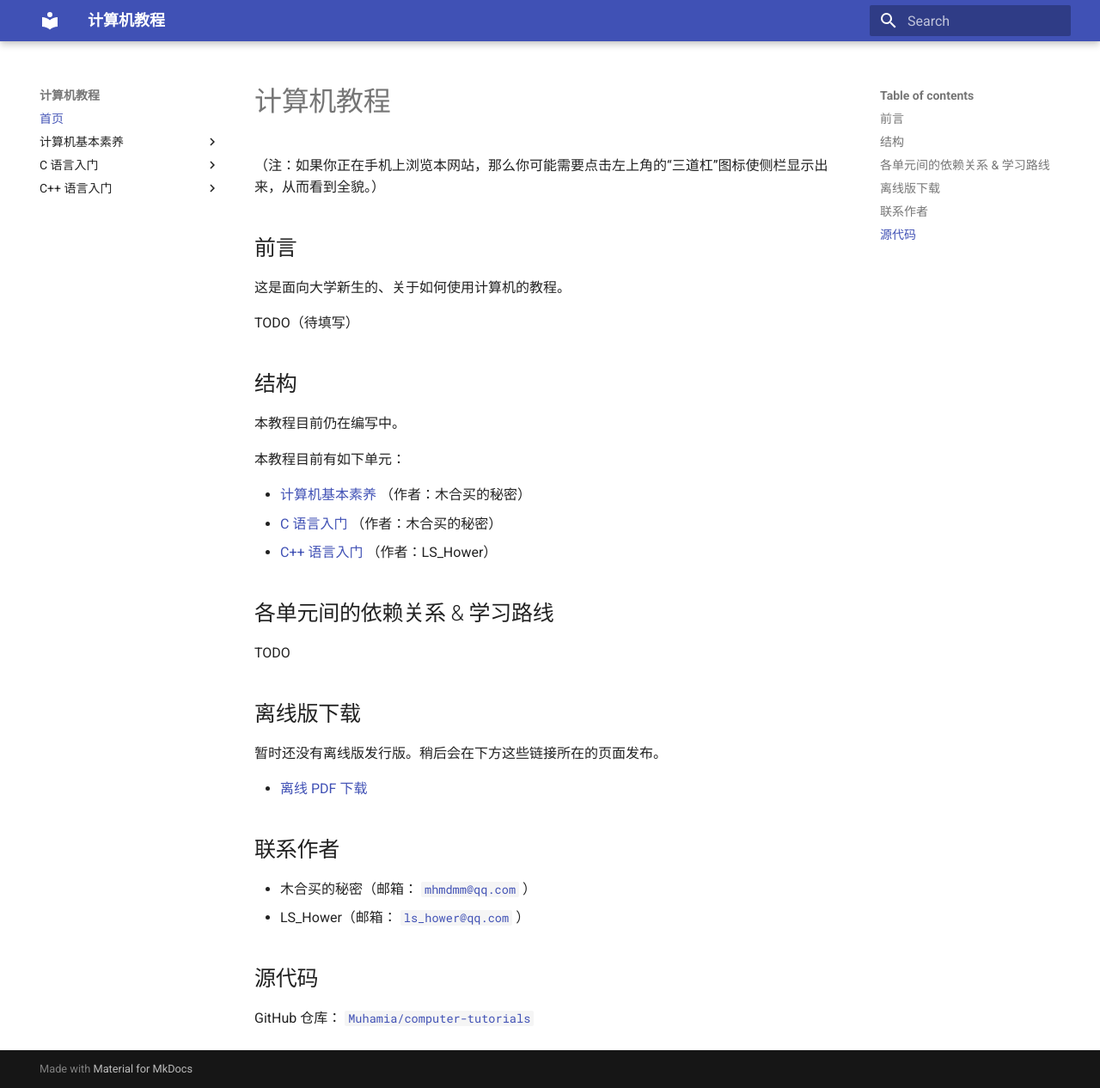
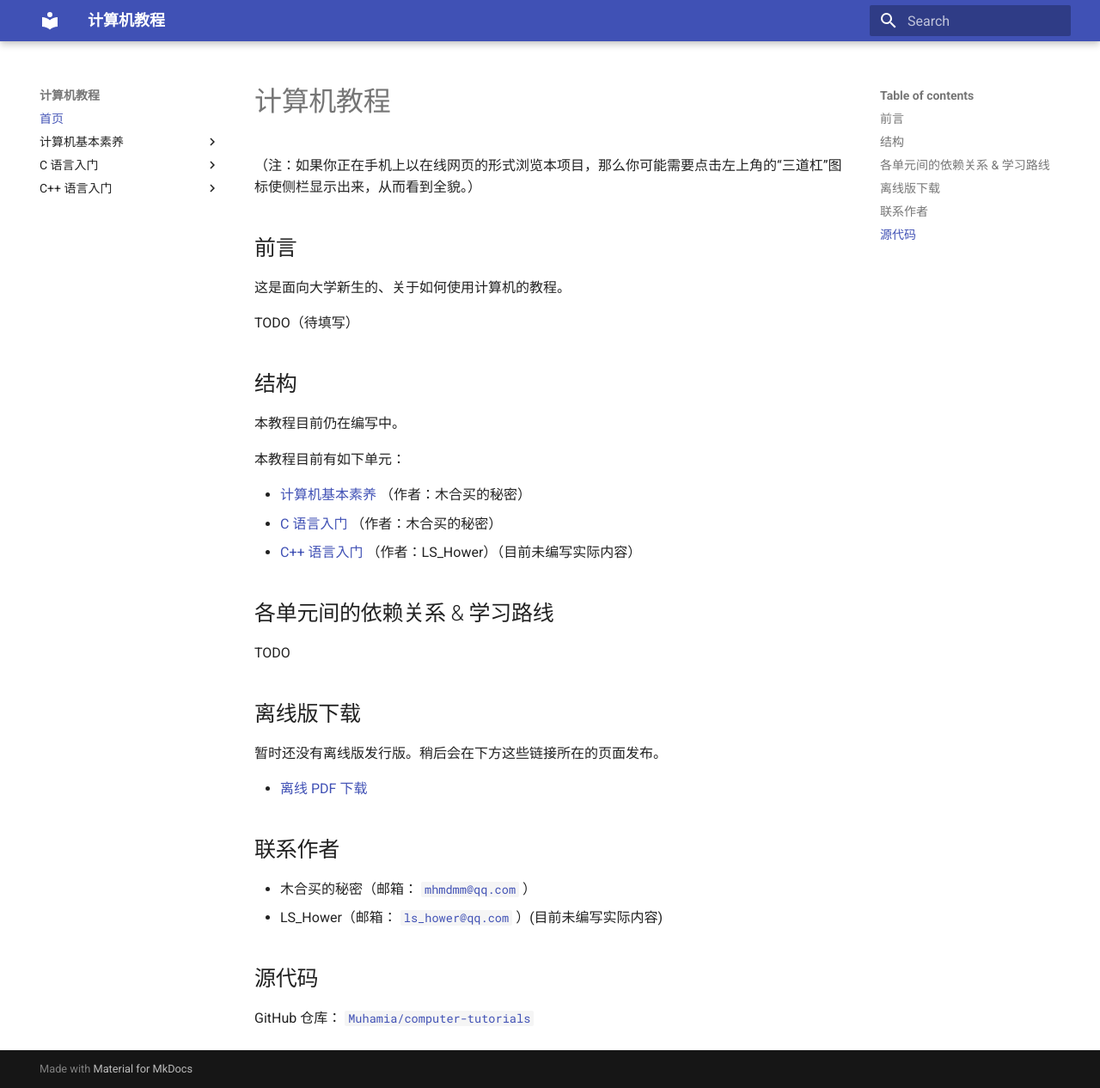
Before and after one commit to Muhamia/computer-tutorials, an MkDocs documentation site: the page built from docs/index.md, in a window 1280 px wide and 1266 px high. Shown: the whole window at 86% size. Built offline with MkDocs 1.6.1 and Material for MkDocs 9.7.7, drawn with Linux system fonts in a browser that asks for light colours.

Commit message:
Tiny change

```diff
--- a/docs/index.md
+++ b/docs/index.md
@@ -1,6 +1,6 @@
 # 计算机教程
 
-（注：如果你正在手机上浏览本网站，那么你可能需要点击左上角的“三道杠”图标使侧栏显示出来，从而看到全貌。）
+（注：如果你正在手机上以在线网页的形式浏览本项目，那么你可能需要点击左上角的“三道杠”图标使侧栏显示出来，从而看到全貌。）
 
 ## 前言
 
@@ -16,7 +16,7 @@ TODO（待填写）
 
 - [计算机基本素养](computer-basics/index.md) （作者：木合买的秘密）
 - [C 语言入门](programming-language-c/index.md) （作者：木合买的秘密）
-- [C++ 语言入门](programming-language-cpp/index.md) （作者：LS_Hower）
+- [C++ 语言入门](programming-language-cpp/index.md) （作者：LS_Hower）（目前未编写实际内容）
 
 ## 各单元间的依赖关系 & 学习路线
 
@@ -31,7 +31,7 @@ TODO
 ## 联系作者
 
 - 木合买的秘密（邮箱： [`mhmdmm@qq.com`](mailto:mhmdmm@qq.com) ）
-- LS_Hower（邮箱： [`ls_hower@qq.com`](mailto:ls_hower@qq.com) ）
+- LS_Hower（邮箱： [`ls_hower@qq.com`](mailto:ls_hower@qq.com) ）(目前未编写实际内容)
 
 ## 源代码
 
```
Also changed, not shown: docs/computer-basics/1.2/FileExtension.md (+2 -0 lines), docs/computer-basics/1.4/GFW.md (+1 -1 lines).
